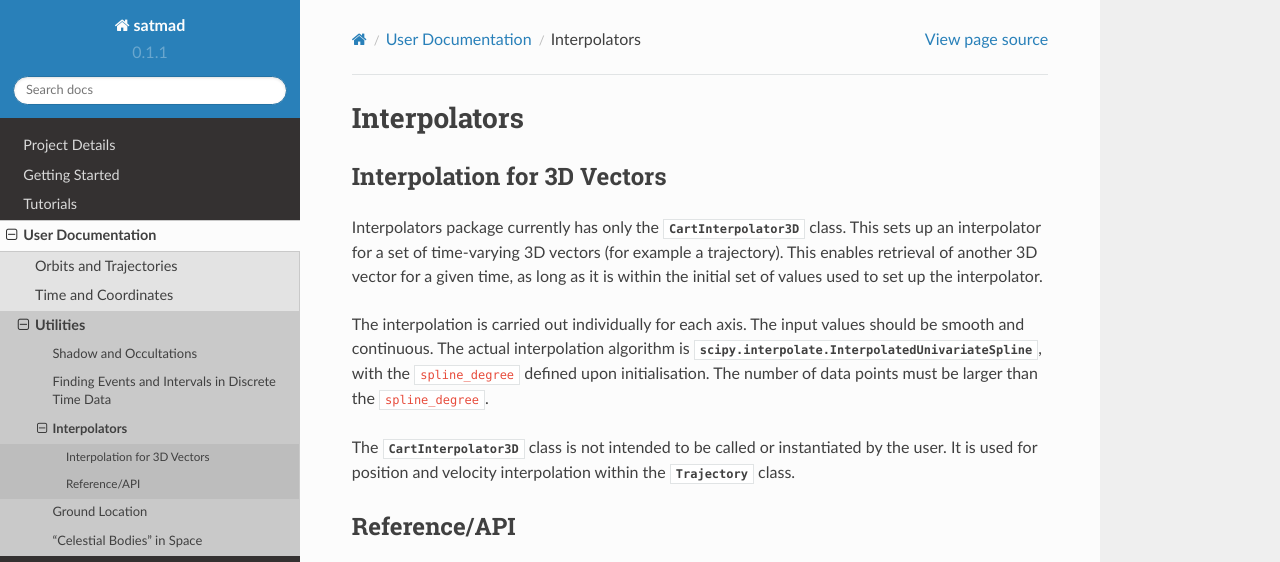
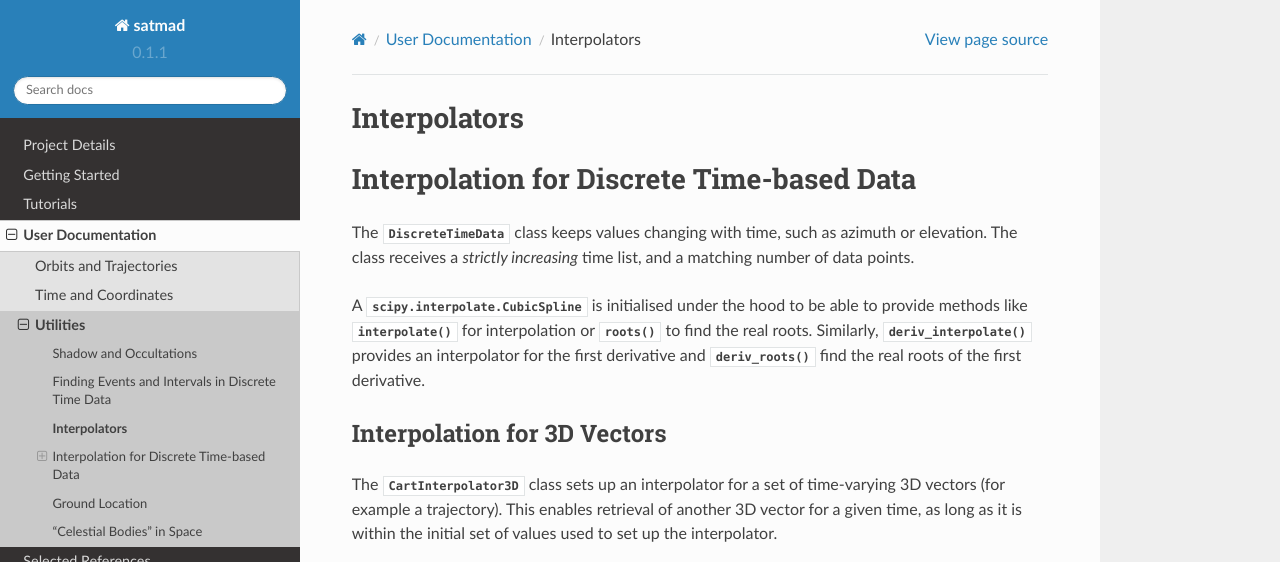
Before and after one commit to egemenimre/satmad, a Sphinx documentation site: the page built from docs/utils/interpolators.md, in a window 1280 px wide and 1112 px high, cut to the strip 0-562 px from the top of the window. Built offline with Sphinx 7.4.7 and the Read the Docs theme 2.0.0, drawn with Linux system fonts in a browser that asks for light colours.

Commit message:
Added `DiscreteTimeData`

```diff
--- a/docs/utils/interpolators.md
+++ b/docs/utils/interpolators.md
@@ -1,13 +1,16 @@
 # Interpolators
 
+# Interpolation for Discrete Time-based Data
+
+The {py:class}`.DiscreteTimeData` class keeps values changing with time, such as azimuth or elevation. The class receives a *strictly increasing* time list, and a matching number of data points.
+
+A {py:class}`scipy.interpolate.CubicSpline` is initialised under the hood to be able to provide methods like {py:meth}`.interpolate` for interpolation or {py:meth}`.roots` to find the real roots. Similarly, {py:meth}`.deriv_interpolate` provides an interpolator for the first derivative and {py:meth}`.deriv_roots` find the real roots of the first derivative.
 
 ## Interpolation for 3D Vectors
 
+The {py:class}`.CartInterpolator3D` class sets up an interpolator for a set of time-varying 3D vectors (for example a trajectory). This enables retrieval of another 3D vector for a given time, as long as it is within the initial set of values used to set up the interpolator.
 
-Interpolators package currently has only the {py:class}`.CartInterpolator3D` class. This sets up an interpolator for a set of time-varying 3D vectors (for example a trajectory). This enables retrieval of another 3D vector for a given time, as long as it is within the initial set of values used to set up the interpolator.
-
-The interpolation is carried out individually for each axis. The input values should be smooth and continuous. The actual interpolation algorithm is {py:class}`scipy.interpolate.InterpolatedUnivariateSpline`, with the `spline_degree` defined upon
-initialisation. The number of data points must be larger than the `spline_degree`.
+The interpolation is carried out individually for each axis. The input values should be smooth and continuous. The actual interpolation algorithm is {py:class}`scipy.interpolate.InterpolatedUnivariateSpline`, with the `spline_degree` defined upon initialisation. The number of data points must be larger than the `spline_degree`.
 
 The {py:class}`.CartInterpolator3D` class is not intended to be called or instantiated by the user. It is used for position and velocity interpolation within the {py:class}`.Trajectory` class.
 
```
